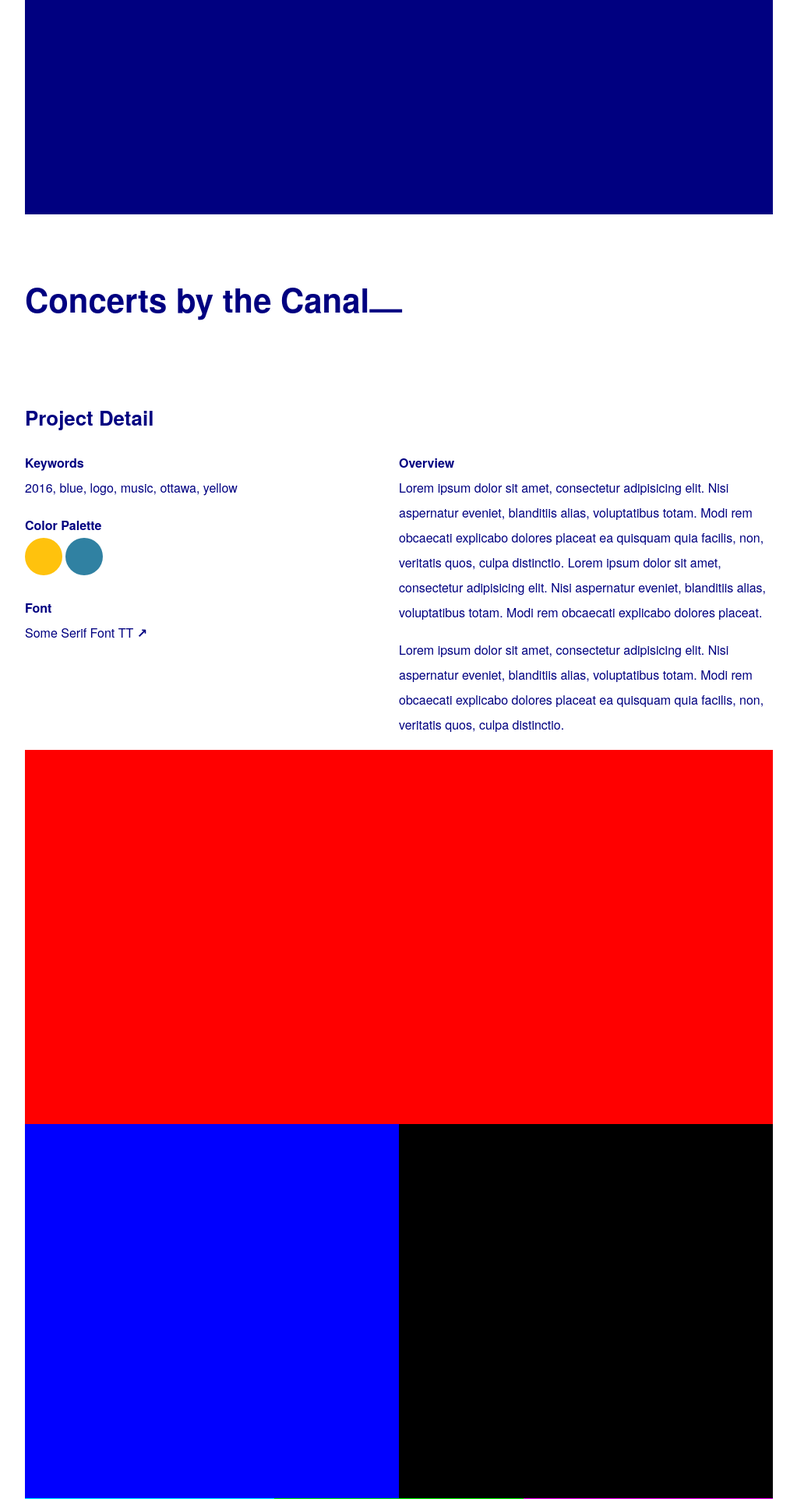
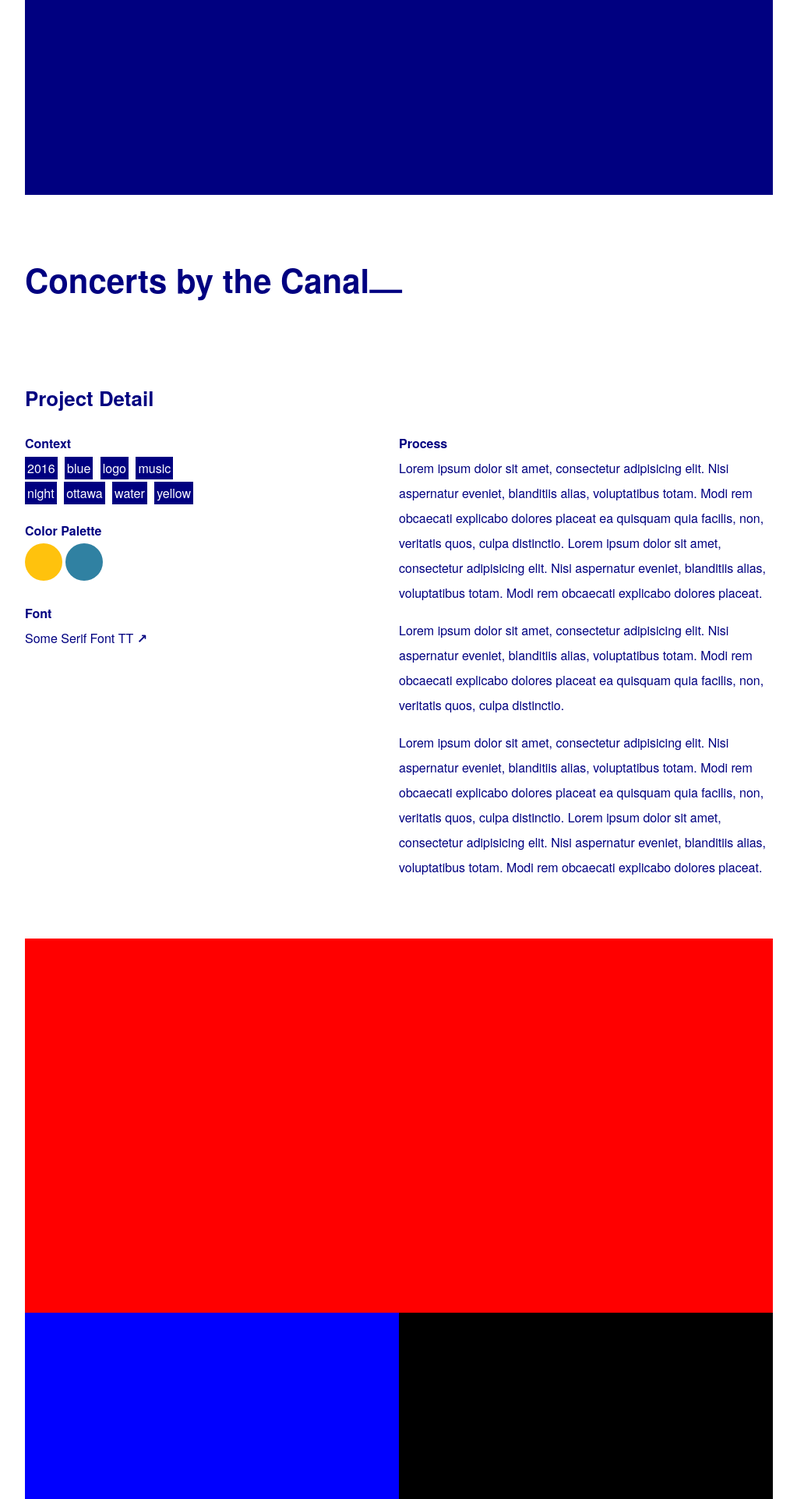
Before and after one commit to JSRobertOuimet/CreativeSpectrums, a PHP site: page /concerts-by-the-canal.php in a window 1280 px wide. Shown: the part 500-2423 px from the top of the page at 78% size, without its empty margins (128-1151 px from the left). Run offline with PHP 8.4, Linux system fonts and the light colour scheme.

Commit message:
~ project page

```diff
--- a/concerts-by-the-canal.php
+++ b/concerts-by-the-canal.php
@@ -38,8 +38,18 @@
         <section>
 
           <div class="bit-2">
-            <h3 class="subtitle">Keywords</h3>
-              <p>2016, blue, logo, music, ottawa, yellow</p>
+            <h3 class="subtitle">Context</h3>
+              <p>
+                <a href="#" class="tag">2016</a>
+                <a href="#" class="tag">blue</a>
+                <a href="#" class="tag">logo</a>
+                <a href="#" class="tag">music</a>
+                <br>
+                <a href="#" class="tag">night</a>
+                <a href="#" class="tag">ottawa</a>
+                <a href="#" class="tag">water</a>
+                <a href="#" class="tag">yellow</a>
+              </p>
 
             <h3 class="subtitle">Color Palette</h3>
               <p>
@@ -52,16 +62,17 @@
           </div>
 
           <div class="bit-2">
-            <h3 class="subtitle">Overview</h3>
+            <h3 class="subtitle">Process</h3>
             <p>Lorem ipsum dolor sit amet, consectetur adipisicing elit. Nisi aspernatur eveniet, blanditiis alias, voluptatibus totam. Modi rem obcaecati explicabo dolores placeat ea quisquam quia facilis, non, veritatis quos, culpa distinctio. Lorem ipsum dolor sit amet, consectetur adipisicing elit. Nisi aspernatur eveniet, blanditiis alias, voluptatibus totam. Modi rem obcaecati explicabo dolores placeat.</p>
             <p>Lorem ipsum dolor sit amet, consectetur adipisicing elit. Nisi aspernatur eveniet, blanditiis alias, voluptatibus totam. Modi rem obcaecati explicabo dolores placeat ea quisquam quia facilis, non, veritatis quos, culpa distinctio.</p>
+            <p>Lorem ipsum dolor sit amet, consectetur adipisicing elit. Nisi aspernatur eveniet, blanditiis alias, voluptatibus totam. Modi rem obcaecati explicabo dolores placeat ea quisquam quia facilis, non, veritatis quos, culpa distinctio. Lorem ipsum dolor sit amet, consectetur adipisicing elit. Nisi aspernatur eveniet, blanditiis alias, voluptatibus totam. Modi rem obcaecati explicabo dolores placeat.</p>
           </div>
 
           </section>
 
           <section>
 
-            <div class="bit-1">
+            <div class="bit-1 mg-t">
               <div class="thumbnail-2-1" style="background: red"></div>
             </div>
 
--- a/css/main.css
+++ b/css/main.css
@@ -56,7 +56,7 @@ table {
     display: none !important; } }
 
 .mg-t {
-  margin-top: 15px !important; }
+  margin-top: 59px !important; }
 
 .pd-r {
   padding-right: 15px !important; }
@@ -107,8 +107,6 @@ p {
   margin-bottom: 1em;
   font-size: 1em;
   line-height: 2em; }
-  p:last-of-child {
-    margin-bottom: 0 !important; }
 
 a {
   font-weight: bold;
@@ -122,6 +120,13 @@ a:visited {
 .horizontal-bar {
   position: relative;
   bottom: -9px; }
+
+.tag {
+  margin-right: 5px;
+  padding: 3px;
+  font-weight: normal !important;
+  color: white !important;
+  background: #000080; }
 
 * {
   margin: 0;
@@ -286,15 +291,16 @@ label {
 .jumbotron {
   margin-top: 0;
   width: 100%;
-  height: calc(100vh - 75px);
+  height: calc(100vh - 100px);
   background-color: #000080;
   background-repeat: no-repeat;
   background-position: center;
-  background-size: contain; }
+  background-size: 75%; }
   @media screen and (max-width: 960px) {
     .jumbotron {
       margin-top: 50px;
-      background-size: contain; } }
+      height: calc(100vh - 65px);
+      background-size: 85%; } }
 
 #main-nav,
 #main-footer {
@@ -428,6 +434,9 @@ label {
     content: "";
     display: block;
     padding-bottom: 50%; }
+    @media screen and (max-width: 50em) {
+      .thumbnail-2-1:after {
+        padding-bottom: 100%; } }
   .thumbnail-2-1 h3 {
     position: absolute;
     bottom: 15px;
--- a/sass/base/_helpers.sass
+++ b/sass/base/_helpers.sass
@@ -14,7 +14,7 @@
 // Spacing
 
 .mg-t
-  margin-top: $base-unit !important
+  margin-top: ($base-unit * 4) - 1px !important
 
 .pd-r
   padding-right: $base-unit !important
--- a/sass/base/_typography.sass
+++ b/sass/base/_typography.sass
@@ -3,6 +3,7 @@ html
     family: "HelveticaNeue", "Helvetica Neue", "Helvetica Neue", Helvetica, Arial, "Lucida Grande", sans-serif
   color: $primary-color
 
+// Typographic Scale
 .title-big
   font:
     size: 2.618em
@@ -26,11 +27,8 @@ p
   font:
     size: 1em
   line-height: 1em * 2
-  &:last-of-child
-    margin-bottom: 0 !important
-
-.copy
-  // font-size: 0.75em
+  // &:last-of-type
+  //   margin-bottom: 0 !important
 
 // Links
 a
@@ -46,3 +44,10 @@ a:visited
 .horizontal-bar
   position: relative
   bottom: -9px
+
+.tag
+  margin-right: 5px
+  padding: 3px
+  font-weight: normal !important
+  color: white !important
+  background: $primary-color
--- a/sass/modules/_jumbotron.sass
+++ b/sass/modules/_jumbotron.sass
@@ -1,13 +1,14 @@
 .jumbotron
   margin-top: 0
   width: 100%
-  height: calc(100vh - 75px)
+  height: calc(100vh - 100px)
   background:
     color: $primary-color
     repeat: no-repeat
     position: center
-    size: contain
+    size: 75%
   @media screen and (max-width: 960px)
     margin-top: 50px
+    height: calc(100vh - 65px)
     background:
-      size: contain
+      size: 85%
--- a/sass/modules/_thumbnails.sass
+++ b/sass/modules/_thumbnails.sass
@@ -22,6 +22,8 @@
     content: ""
     display: block
     padding-bottom: 50%
+    @media screen and (max-width: $medium)
+      padding-bottom: 100%
   h3
     position: absolute
     bottom: $base-unit
```
Also changed, not shown: index.php (+38 -27 lines).
